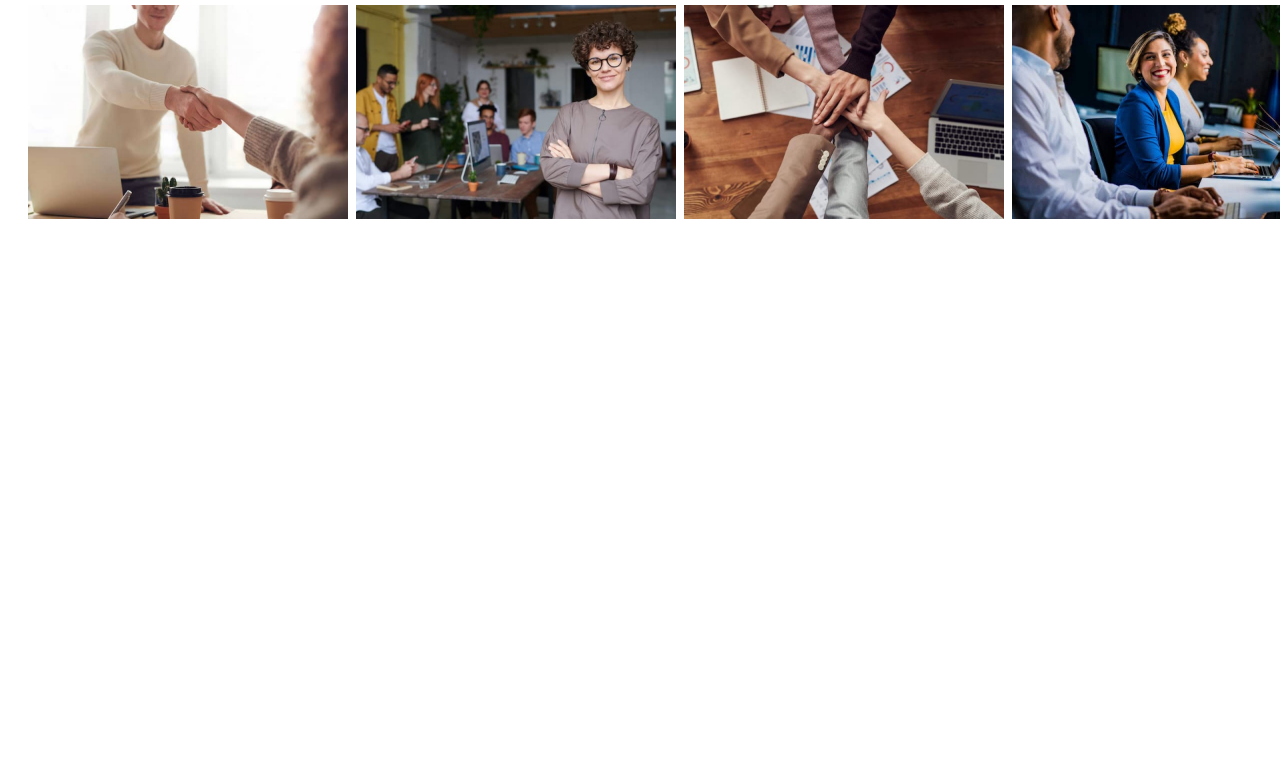
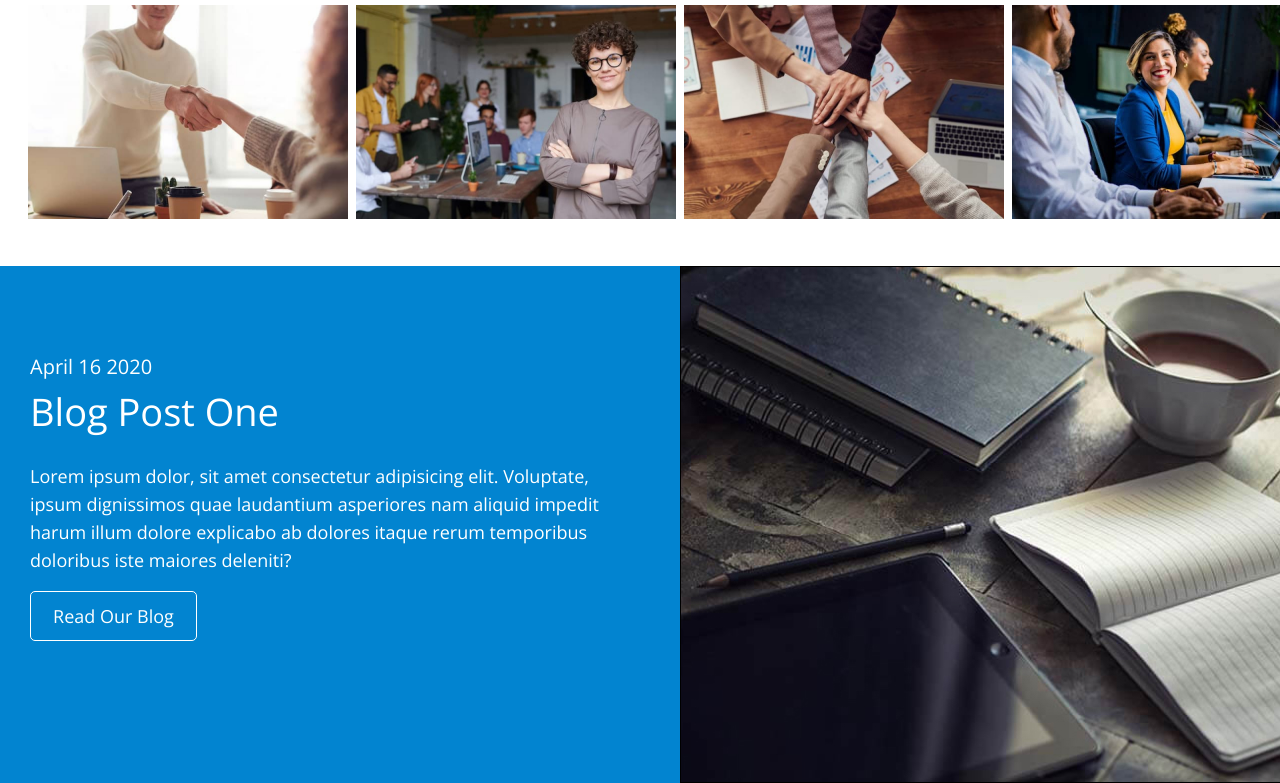
Before and after one commit to Onlysofi/fson-65-unbelievable, a plain HTML site: page index.html in a window 1280 px wide. Shown: the part 2018-2801 px from the top of the page. Before the commit the page ends 2284 px from the top, so only its background shows below. Drawn offline with nearby package versions, Linux system fonts and the light colour scheme.

Commit message:
Add post

```diff
--- a/css/style.css
+++ b/css/style.css
@@ -1,5 +1,6 @@
 :root {
   --accent-color: #28a745;
+  --secondary-color: #0284D0;
   --primary-text-color: #333333;
   --secondary-text-color: #ffffff;
 }
@@ -211,6 +212,7 @@ address {
 }
 
 /* solution */
+
 .solution .container {
   display: flex;
   padding: 0;
@@ -279,6 +281,7 @@ address {
   color: var(--primary-text-color);
   margin: 0 auto 15px;
 }
+
 .buscase-title {
   font-weight: 300;
   font-size: 38px;
@@ -286,6 +289,7 @@ address {
   color: var(--primary-text-color);
   margin: 0 auto 34px;
 }
+
 .buscase-subtitle {
   line-height: 1.56;
   color: var(--primary-text-color);
@@ -298,3 +302,56 @@ address {
   flex-wrap: wrap;
   gap: 8px;
 }
+
+/* Post */
+
+.post .container {
+  display: flex;
+  padding: 0;
+}
+
+.post-contant-wrapper {
+  background-color: var(--secondary-color);
+  padding: 84px 44px 84px 30px;
+}
+
+.post-subtitle {
+  margin-bottom: 5px;
+  font-size: 20px;
+  line-height: 1.65;
+  color: var(--secondary-text-color);
+}
+
+.post-title {
+  margin-bottom: 26px;
+  font-weight: 300;
+  font-size: 38px;
+  line-height: 1.26;
+  color: var(--secondary-text-color);
+}
+
+.post-text {
+  margin-bottom: 17px;
+  line-height: 1.56;
+  color: var(--secondary-text-color);
+}
+
+.post-btn {
+  background-color: transparent;
+  border: 1px solid var(--secondary-text-color);
+  border-radius: 5px;
+
+  line-height: 1.56;
+  color: var(--secondary-text-color);
+  min-width: 167px;
+  height: 50px;
+  display: flex;
+  align-items: center;
+  justify-content: center;
+}
+
+.post-btn-wrapper {
+  display: flex;
+  align-items: center;
+  justify-content: start;
+}
--- a/index.html
+++ b/index.html
@@ -172,6 +172,26 @@
           </ul>
         </div>
       </section>
+
+      <!-- Post -->
+
+      <section class="post">
+        <div class="container">
+          <div class="post-contant-wrapper">
+            <p class="post-subtitle">April 16 2020</p>
+            <h2 class="post-title">Blog Post One</h2>
+            <p class="post-text">
+              Lorem ipsum dolor, sit amet consectetur adipisicing elit. Voluptate, ipsum dignissimos
+              quae laudantium asperiores nam aliquid impedit harum illum dolore explicabo ab dolores
+              itaque rerum temporibus doloribus iste maiores deleniti?
+            </p>
+            <div class="post-btn-wrapper">
+              <a class="post-btn link" href="">Read Our Blog</a>
+            </div>
+          </div>
+          <img src="./images/post/Post.jpg" alt="post" width="680" height="460" />
+        </div>
+      </section>
     </main>
   </body>
 </html>
```
Also changed, not shown: images/post/Post.jpg (added).
